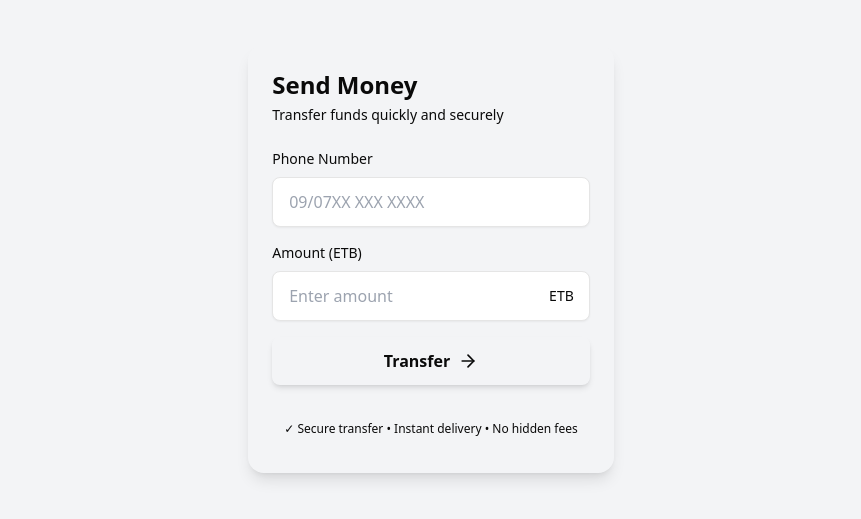
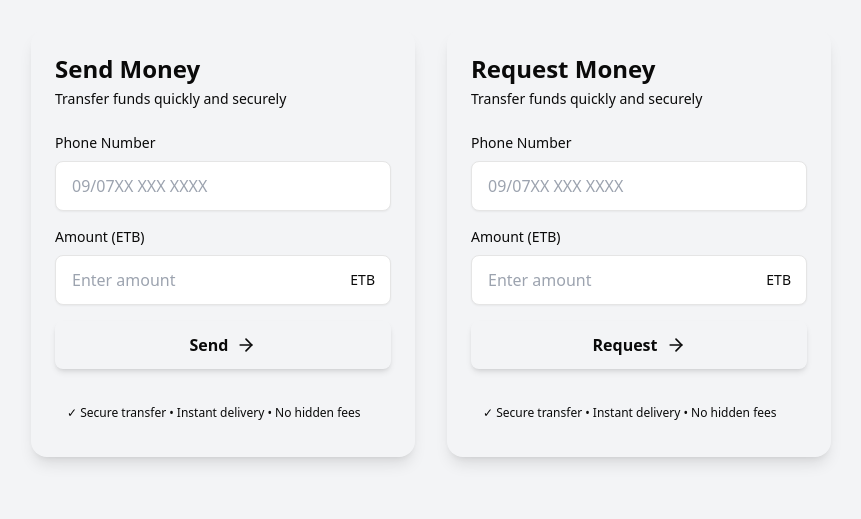
Before and after one commit to EstifanosBesfat/ethio-pay-app, a React (Vite) app: page / in a window 1280 px wide. Shown: the part 157-676 px from the top of the page, without its empty margins (209-1070 px from the left). Built offline with nearby package versions, Linux system fonts and the light colour scheme.

Commit message:
Refactor money transfer UI: add reusable TransactionCard and parent App with separate send/request logic

```diff
--- a/src/App.tsx
+++ b/src/App.tsx
@@ -1,12 +1,52 @@
-import SendMoneyCard from "@/components/send-money-card"
-// (Note: VS Code might suggest the import automatically)
+import TransactionCard from "@/components/TransactionCard";
+
 
 function App() {
+  // Card 1 logic: Send money with fee
+  const handleSend = async ({
+    phone,
+    amount,
+  }: {
+    phone: string;
+    amount: number;
+  }) => {
+    // simulate API delay
+    await new Promise((resolve) => setTimeout(resolve, 1500));
+
+    const fee = amount > 1000 ? 10 : 0;
+    const total = amount + fee;
+
+    alert(`Sent: ${amount} ETB\nFee: ${fee} ETB\nTotal Deducted: ${total} ETB`);
+  };
+
+  // Card 2 logic: Request money (no fee)
+  const handleRequest = async ({
+    phone,
+    amount,
+  }: {
+    phone: string;
+    amount: number;
+  }) => {
+    await new Promise((resolve) => setTimeout(resolve, 1200));
+    alert(`Request Sent:\nPhone: ${phone}\nAmount: ${amount} ETB`);
+  };
   return (
-    <div className="flex min-h-screen w-full items-center justify-center bg-gray-100 p-4">
-      <SendMoneyCard />
+    <div className="flex min-h-screen w-full items-center justify-center bg-gray-100 p-4 gap-8">
+      {/* Card 1 */}
+      <TransactionCard
+        title="Send Money"
+        buttonText="Send"
+        onSubmit={handleSend}
+      />
+
+      {/* Card 2 */}
+      <TransactionCard
+        title="Request Money"
+        buttonText="Request"
+        onSubmit={handleRequest}
+      />
     </div>
-  )
+  );
 }
 
-export default App
+export default App;
--- /dev/null
+++ b/src/components/TransactionCard.tsx
@@ -0,0 +1,136 @@
+"use client";
+import { useState } from "react";
+import { ArrowRight } from "lucide-react";
+
+interface TransactionCardProps {
+  title: string;
+  buttonText: string;
+  onSubmit: (data: { phone: string; amount: number }) => Promise<void>;
+}
+
+export default function TransactionCard({
+  title,
+  buttonText,
+  onSubmit,
+}: TransactionCardProps) {
+  const [phoneNumber, setPhoneNumber] = useState("");
+  const [amount, setAmount] = useState("");
+  const [isLoading, setIsLoading] = useState(false);
+
+  const handleTransfer = async () => {
+    // Validation
+    if (Number(amount) <= 0) {
+      alert("You cannot transfer zero or negative ETB!");
+      return;
+    }
+
+    const isValidEthioPhone = /^(09|07)\d{8}$/.test(phoneNumber);
+    if (!isValidEthioPhone) {
+      alert("Invalid Phone! Must start with 09 or 07 and be 10 digits.");
+      return;
+    }
+
+    setIsLoading(true);
+
+    try {
+      await onSubmit({
+        phone: phoneNumber,
+        amount: Number(amount),
+      });
+    } catch {
+      alert("Network Error: Could not complete transfer.");
+    } finally {
+      setIsLoading(false);
+      setPhoneNumber("");
+      setAmount("");
+    }
+  };
+
+  return (
+    <div className="w-full max-w-sm rounded-2xl bg-card p-6 shadow-lg shadow-black/8">
+      {/* Header */}
+      <div className="mb-6">
+        <h2 className="text-2xl font-bold text-foreground">{title}</h2>
+        <p className="mt-1 text-sm text-muted-foreground">
+          Transfer funds quickly and securely
+        </p>
+      </div>
+
+      {/* Form */}
+      <form
+        className="space-y-4"
+        onSubmit={(e) => {
+          e.preventDefault();
+          handleTransfer();
+        }}
+      >
+        {/* Phone */}
+        <div className="space-y-2">
+          <label
+            htmlFor="phone"
+            className="block text-sm font-medium text-foreground"
+          >
+            Phone Number
+          </label>
+          <input
+            id="phone"
+            type="tel"
+            placeholder="09/07XX XXX XXXX"
+            value={phoneNumber}
+            onChange={(e) => setPhoneNumber(e.target.value)}
+            className="w-full rounded-lg border border-border bg-input px-4 py-3 text-foreground placeholder-muted-foreground shadow-sm shadow-black/4 transition-all focus:outline-none focus:ring-2 focus:ring-accent focus:ring-offset-1"
+          />
+        </div>
+
+        {/* Amount */}
+        <div className="space-y-2">
+          <label
+            htmlFor="amount"
+            className="block text-sm font-medium text-foreground"
+          >
+            Amount (ETB)
+          </label>
+          <div className="relative">
+            <input
+              id="amount"
+              type="number"
+              placeholder="Enter amount"
+              value={amount}
+              onChange={(e) => setAmount(e.target.value)}
+              className="w-full rounded-lg border border-border bg-input px-4 py-3 text-foreground placeholder-muted-foreground shadow-sm shadow-black/4 transition-all focus:outline-none focus:ring-2 focus:ring-accent focus:ring-offset-1"
+            />
+            <span className="absolute right-4 top-1/2 -translate-y-1/2 text-sm font-medium text-muted-foreground">
+              ETB
+            </span>
+          </div>
+        </div>
+
+        {/* Button */}
+        <button
+          type="submit"
+          disabled={isLoading}
+          className="mt-6 w-full rounded-lg bg-accent px-6 py-3 font-semibold text-accent-foreground shadow-md shadow-accent/30 transition-all flex items-center justify-center gap-2 disabled:opacity-70 disabled:cursor-not-allowed"
+        >
+          {isLoading ? (
+            <>
+              <span className="inline-block h-4 w-4 animate-spin rounded-full border-2 border-current border-t-transparent" />
+              Processing...
+            </>
+          ) : (
+            <>
+              {buttonText}
+              <ArrowRight className="h-5 w-5" />
+            </>
+          )}
+        </button>
+      </form>
+
+      {/* Footer */}
+      <div className="mt-6 rounded-lg bg-muted/50 p-3">
+        <p className="text-xs text-muted-foreground">
+          ✓ Secure transfer • Instant delivery • No hidden fees
+        </p>
+      </div>
+    </div>
+  );
+}
--- a/src/components/send-money-card.tsx
+++ /dev/null
@@ -1,136 +0,0 @@
-"use client";
-
-import { useState } from "react";
-import { ArrowRight } from "lucide-react";
-
-export default function SendMoneyCard() {
-  const [phoneNumber, setPhoneNumber] = useState("");
-  const [amount, setAmount] = useState("");
-  const [isLoading, setIsLoading] = useState(false);
-
-  const handleTransfer = async () => {
-    // 1. Check for negative money (Business Logic)
-    if (Number(amount) <= 0) {
-      alert("You cannot transfer zero or negative ETB!");
-      return;
-    }
-
-    // 2. Check for Ethio Telecom / Safaricom format (Validation Logic)
-    // Must start with 09 or 07, and be 10 digits long.
-    const isValidEthioPhone = /^(09|07)\d{8}$/.test(phoneNumber);
-
-    if (!isValidEthioPhone) {
-      alert("Invalid Phone! Must start with 09 or 07 and be 10 digits.");
-      return;
-    }
-
-    setIsLoading(true);
-    try {
-      await new Promise((resolve) => setTimeout(resolve, 2000));
-
-      // success Logic
-      const transferAmount:number = Number(amount);
-      const fee = transferAmount > 1000 ? 10 : 0;
-      const total = transferAmount + fee;
-      alert(
-        `Sent: ${transferAmount} ETB\nFEE: ${fee} ETB\n Total Deducted: ${total} ETB`
-      );
-    } catch (error) {
-      alert("Network Error: Could not reach server.");
-    } finally {
-      setPhoneNumber("");
-      setAmount("");
-      setIsLoading(false);
-    }
-  };
-
-  return (
-    <div className="flex items-center justify-center min-h-screen bg-gradient-to-br from-background via-muted to-background p-4">
-      <div className="w-full max-w-sm rounded-2xl bg-card p-6 shadow-lg shadow-black/8">
-        {/* Header */}
-        <div className="mb-6">
-          <h2 className="text-2xl font-bold text-foreground">Send Money</h2>
-          <p className="mt-1 text-sm text-muted-foreground">
-            Transfer funds quickly and securely
-          </p>
-        </div>
-
-        {/* Form */}
-        <form
-          className="space-y-4"
-          onSubmit={(e) => {
-            e.preventDefault();
-            handleTransfer();
-          }}
-        >
-          {/* Phone Number Input */}
-          <div className="space-y-2">
-            <label
-              htmlFor="phone"
-              className="block text-sm font-medium text-foreground"
-            >
-              Phone Number
-            </label>
-            <input
-              id="phone"
-              type="tel"
-              placeholder="09/07XX XXX XXXX"
-              value={phoneNumber}
-              onChange={(e) => setPhoneNumber(e.target.value)}
-              className="w-full rounded-lg border border-border bg-input px-4 py-3 text-foreground placeholder-muted-foreground shadow-sm shadow-black/4 transition-all focus:outline-none focus:ring-2 focus:ring-accent focus:ring-offset-1"
-            />
-          </div>
-
-          {/* Amount Input */}
-          <div className="space-y-2">
-            <label
-              htmlFor="amount"
-              className="block text-sm font-medium text-foreground"
-            >
-              Amount (ETB)
-            </label>
-            <div className="relative">
-              <input
-                id="amount"
-                type="number"
-                placeholder="Enter amount"
-                value={amount}
-                onChange={(e) => setAmount(e.target.value)}
-                className="w-full rounded-lg border border-border bg-input px-4 py-3 text-foreground placeholder-muted-foreground shadow-sm shadow-black/4 transition-all focus:outline-none focus:ring-2 focus:ring-accent focus:ring-offset-1"
-              />
-              <span className="absolute right-4 top-1/2 -translate-y-1/2 text-sm font-medium text-muted-foreground">
-                ETB
-              </span>
-            </div>
-          </div>
-
-          {/* Transfer Button */}
-          <button
-            type="submit"
-            disabled={isLoading}
-            className="mt-6 w-full rounded-lg bg-accent px-6 py-3 font-semibold text-accent-foreground shadow-md shadow-accent/30 transition-all hover:shadow-lg hover:shadow-accent/40 disabled:opacity-70 disabled:cursor-not-allowed flex items-center justify-center gap-2"
-          >
-            {isLoading ? (
-              <>
-                <span className="inline-block h-4 w-4 animate-spin rounded-full border-2 border-current border-t-transparent" />
-                Processing...
-              </>
-            ) : (
-              <>
-                Transfer
-                <ArrowRight className="h-5 w-5" />
-              </>
-            )}
-          </button>
-        </form>
-
-        {/* Footer Info */}
-        <div className="mt-6 rounded-lg bg-muted/50 p-3">
-          <p className="text-xs text-muted-foreground">
-            ✓ Secure transfer • Instant delivery • No hidden fees
-          </p>
-        </div>
-      </div>
-    </div>
-  );
-}
```
